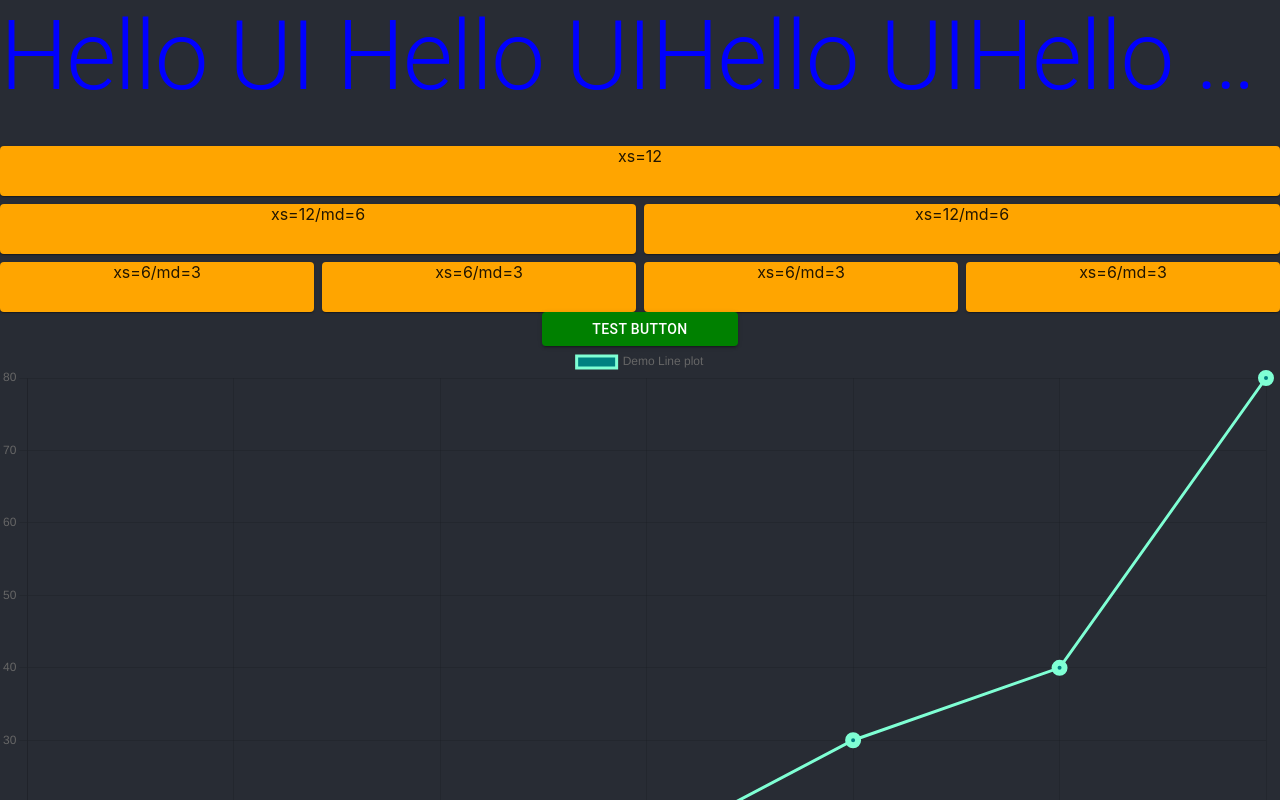
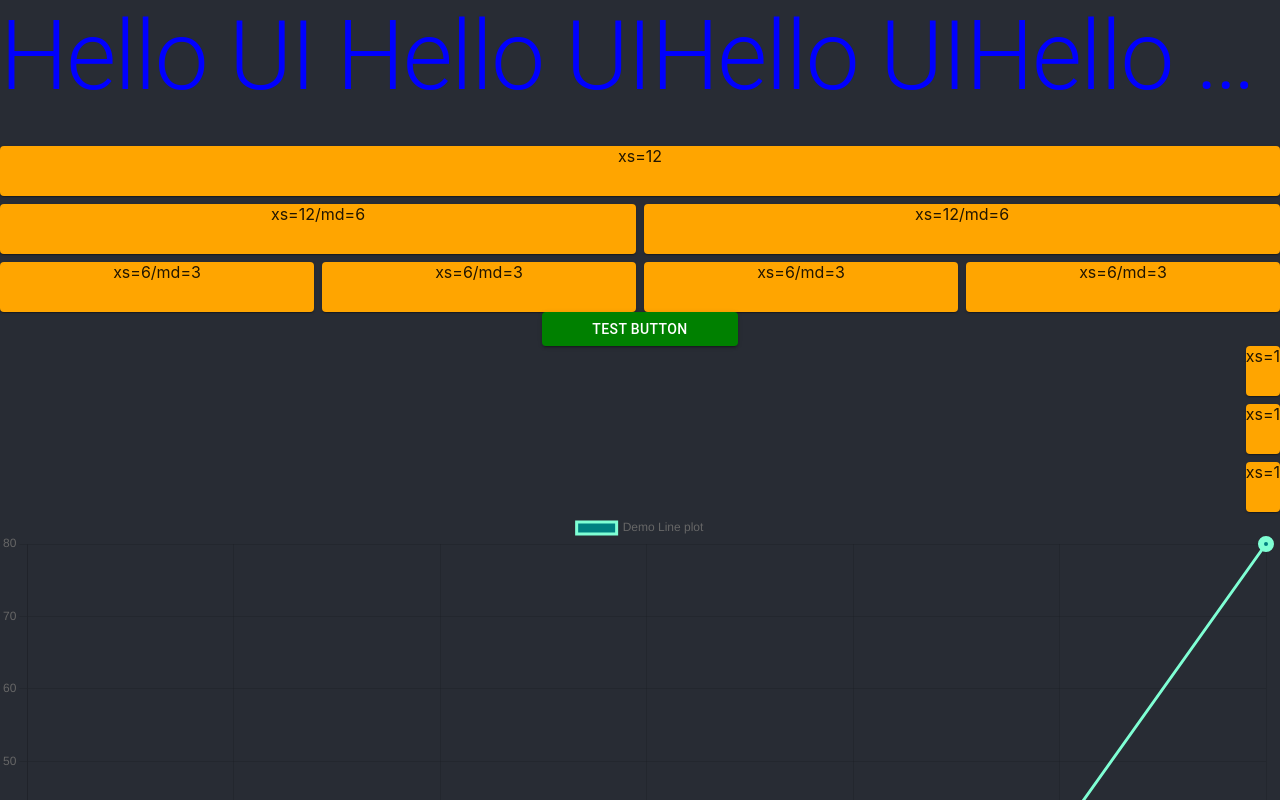
Before and after one commit to s-yoshiii/chartjs-tutrial, a React (Create React App) app: page / in a window 1280 px wide. Shown: the top 800 px of the page. Built offline with nearby package versions, Linux system fonts and the light colour scheme.

Commit message:
Grid（Flexbox）

```diff
--- a/src/components/MaterialUI.tsx
+++ b/src/components/MaterialUI.tsx
@@ -54,6 +54,23 @@
       <Button className={classes.btnStyle} variant="contained" color="primary">
         Test Button
       </Button>
+      <Grid
+        container
+        spacing={1}
+        direction="column"
+        justifyContent="center"
+        alignItems="flex-end"
+      >
+        <Grid item xs={1}>
+          <Paper className={classes.paperStyle}>xs=1</Paper>
+        </Grid>
+        <Grid item xs={1}>
+          <Paper className={classes.paperStyle}>xs=1</Paper>
+        </Grid>
+        <Grid item xs={1}>
+          <Paper className={classes.paperStyle}>xs=1</Paper>
+        </Grid>
+      </Grid>
     </div>
   );
 };
```
